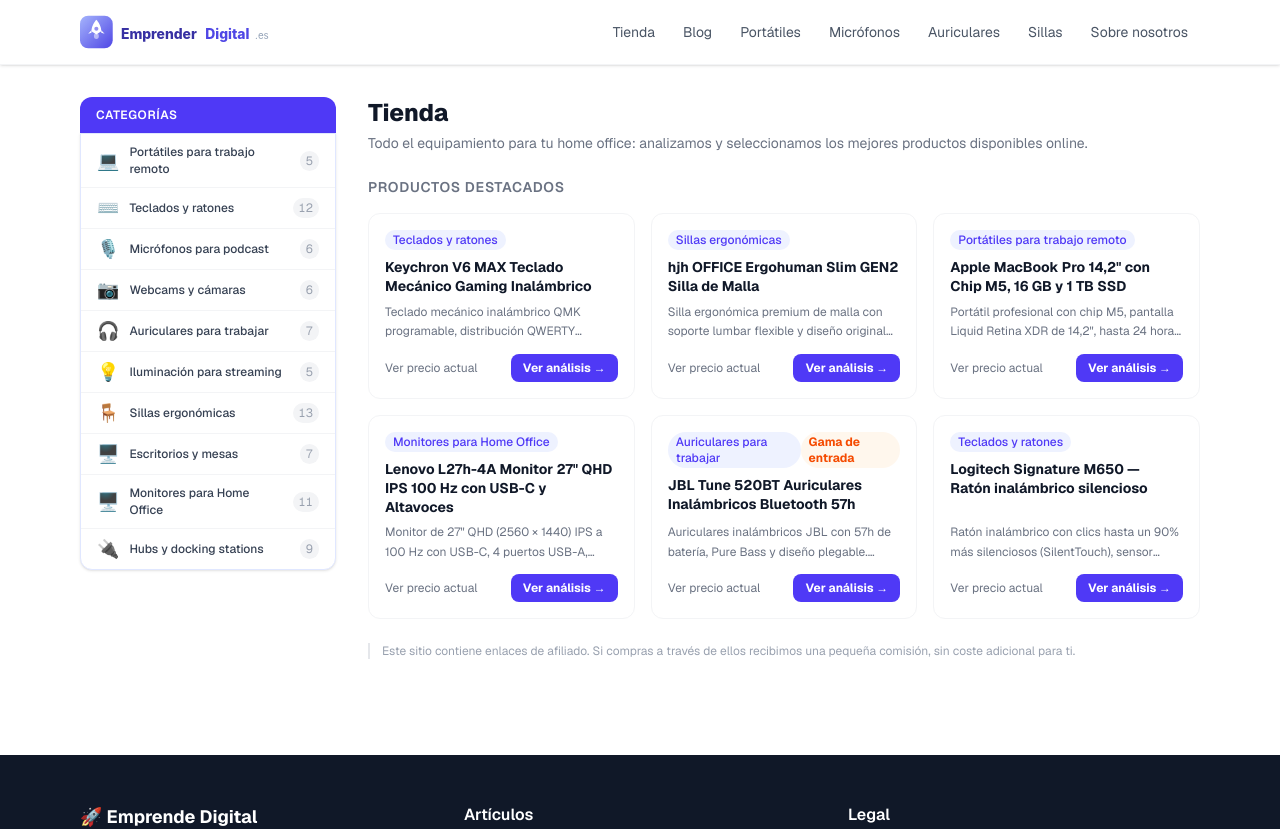
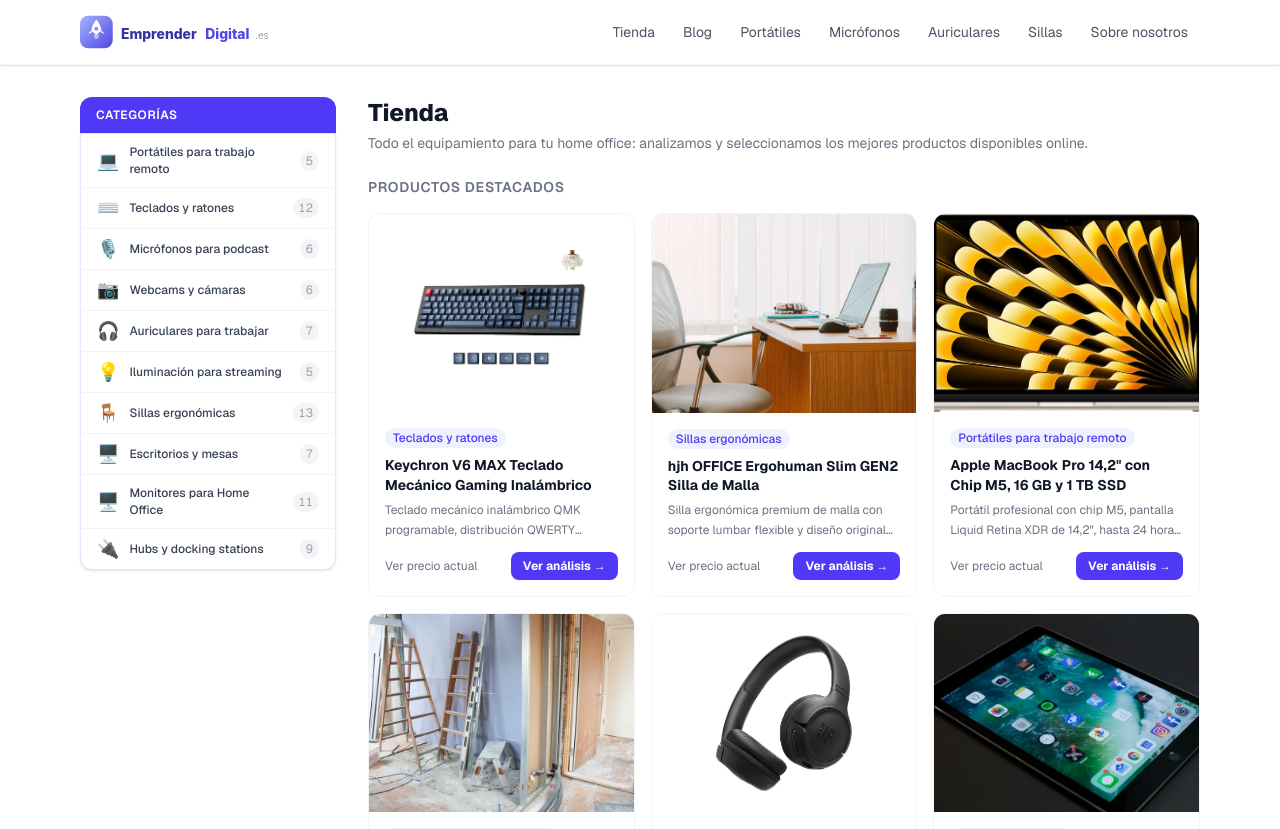
Before and after one commit to mktweb360/emprendedigital, a Next.js app: page /tienda in a window 1280 px wide. Shown: the top 829 px of the page. Built offline with nearby package versions, Linux system fonts and the light colour scheme.

Commit message:
Tienda: imagen en las tarjetas de la lista y de destacados (4:3 fijo, lazy, respaldo por categoría)

```diff
--- a/app/tienda/[categoria]/page.tsx
+++ b/app/tienda/[categoria]/page.tsx
@@ -2,6 +2,7 @@ import type { Metadata } from "next";
 import Link from "next/link";
 import { notFound } from "next/navigation";
 import { categories, getProductsByCategory } from "@/data/products";
+import ProductThumb from "@/components/ProductThumb";
 
 type Props = { params: Promise<{ categoria: string }> };
 
@@ -267,11 +268,14 @@ export default async function CategoriaPage({ params }: Props) {
 
             {/* Product grid */}
             <div className="grid grid-cols-1 sm:grid-cols-2 xl:grid-cols-3 gap-4 mb-8">
-              {catProducts.map((product) => (
+              {catProducts.map((product, idx) => (
                 <div
                   key={product.slug}
                   className="border border-gray-100 rounded-xl overflow-hidden hover:shadow-md hover:border-indigo-200 transition-all group flex flex-col"
                 >
+                  <Link href={`/tienda/${cat.slug}/${product.slug}`} tabIndex={-1} aria-hidden="true" className="block">
+                    <ProductThumb product={product} priority={idx < 2} />
+                  </Link>
                   <div className="p-4 flex flex-col flex-1">
                     {product.badge && (
                       <span className="inline-block self-start text-xs font-bold text-orange-600 bg-orange-50 px-2 py-0.5 rounded-full mb-2">
--- a/app/tienda/page.tsx
+++ b/app/tienda/page.tsx
@@ -1,6 +1,7 @@
 import type { Metadata } from "next";
 import Link from "next/link";
 import { categories, getFeaturedProducts, getProductsByCategory } from "@/data/products";
+import ProductThumb from "@/components/ProductThumb";
 
 export const metadata: Metadata = {
   title: "Tienda: equipamiento para home office",
@@ -100,12 +101,14 @@ export default function TiendaPage() {
             <div className="mb-2">
               <h2 className="text-sm font-semibold text-gray-500 uppercase tracking-wider mb-4">Productos destacados</h2>
               <div className="grid grid-cols-1 sm:grid-cols-2 xl:grid-cols-3 gap-4">
-                {featured.map((product) => (
+                {featured.map((product, idx) => (
                   <Link
                     key={product.slug}
                     href={`/tienda/${product.categorySlug}/${product.slug}`}
-                    className="border border-gray-100 rounded-xl p-4 hover:shadow-md hover:border-indigo-200 transition-all group flex flex-col"
+                    className="border border-gray-100 rounded-xl overflow-hidden hover:shadow-md hover:border-indigo-200 transition-all group flex flex-col"
                   >
+                    <ProductThumb product={product} priority={idx < 2} />
+                    <div className="p-4 flex flex-col flex-1">
                     <div className="flex justify-between items-start mb-2">
                       <span className="text-xs font-medium text-indigo-600 bg-indigo-50 px-2 py-0.5 rounded-full">
                         {product.categoryName}
@@ -126,6 +129,7 @@ export default function TiendaPage() {
                         Ver análisis →
                       </span>
                     </div>
+                    </div>
                   </Link>
                 ))}
               </div>
--- /dev/null
+++ b/components/ProductThumb.tsx
@@ -0,0 +1,25 @@
+import Image from "next/image";
+import type { Product } from "@/data/products";
+
+/**
+ * Miniatura de producto para las tarjetas de la tienda.
+ * Caja de proporción fija (4:3) para que la maquetación no salte (CLS = 0).
+ * Si el producto no tiene foto propia, usa la imagen genérica de su categoría
+ * (public/images/products/{categorySlug}.jpg), que es ilustrativa, no del producto.
+ */
+export default function ProductThumb({ product, priority = false }: { product: Product; priority?: boolean }) {
+  const own = Boolean(product.image);
+  return (
+    <div className="relative aspect-[4/3] w-full bg-gray-100">
+      <Image
+        src={product.image ?? `/images/products/${product.categorySlug}.jpg`}
+        alt={own ? `${product.name}: imagen del producto` : ""}
+        fill
+        sizes="(min-width: 1280px) 280px, (min-width: 640px) 45vw, 100vw"
+        priority={priority}
+        loading={priority ? undefined : "lazy"}
+        className={own ? "object-contain p-2 bg-white" : "object-cover"}
+      />
+    </div>
+  );
+}
```
